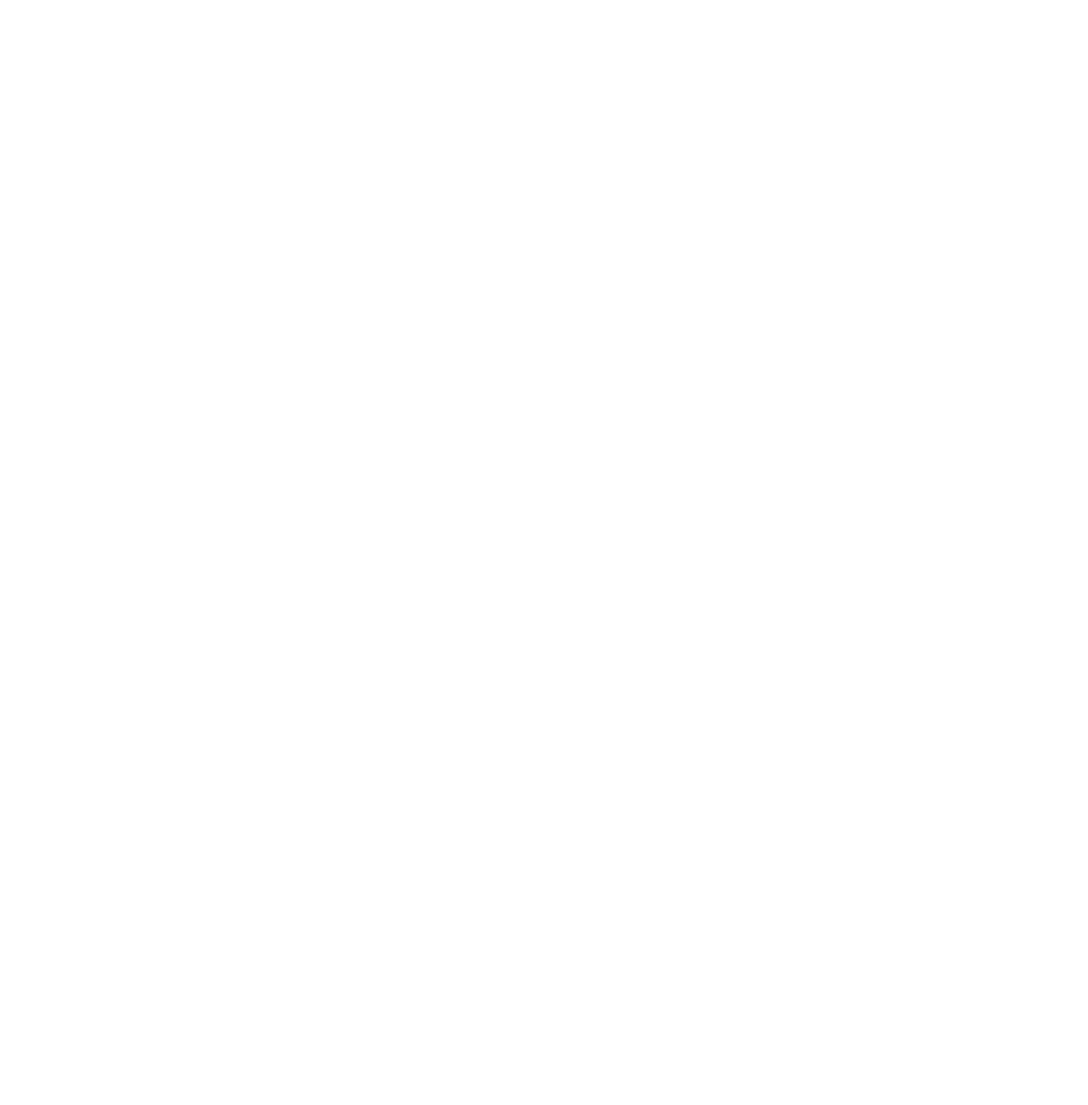
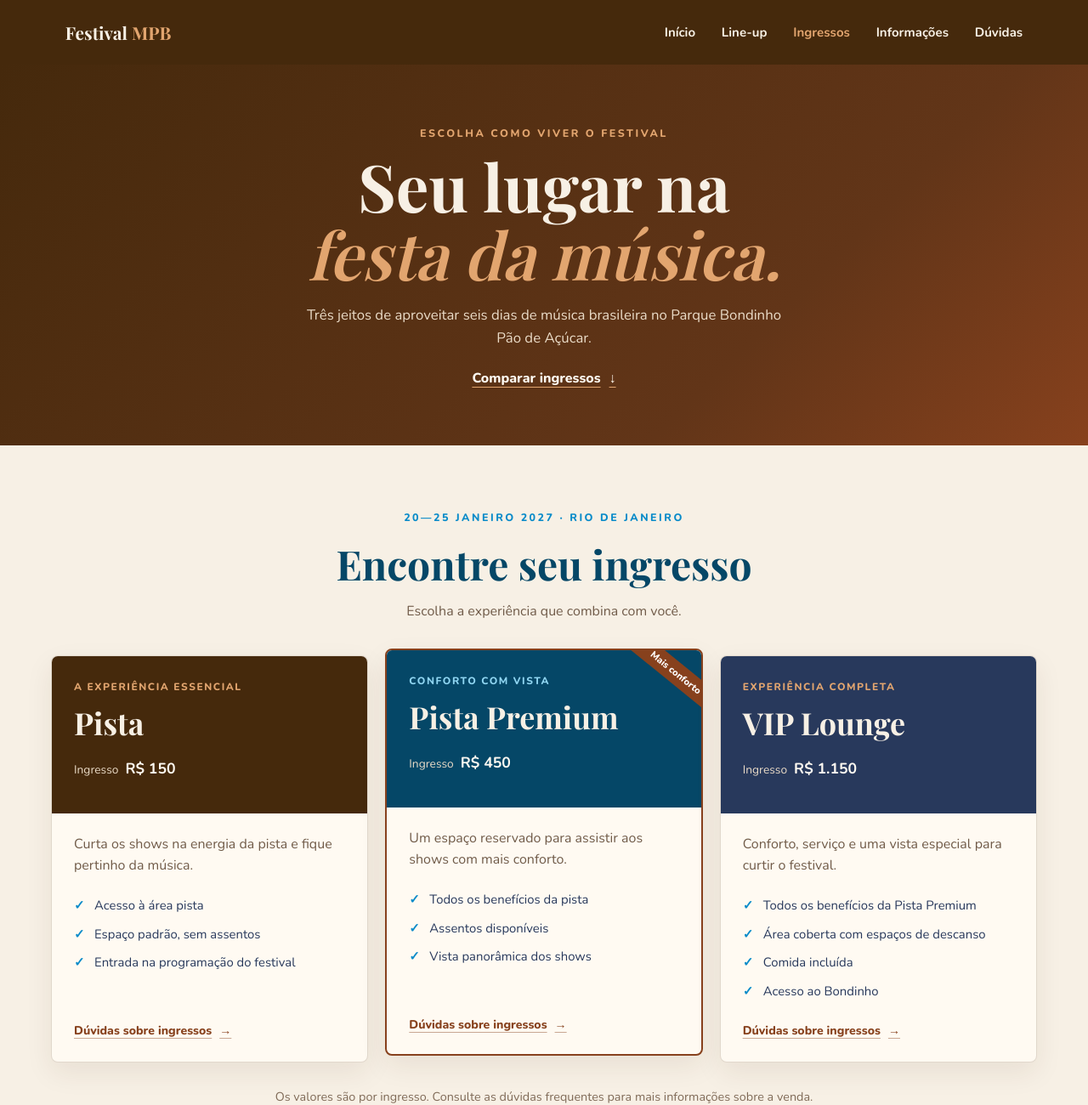
Before and after one commit to VitorMoura11TIC/Festival-MPB, a plain HTML site: page ingressos.html in a window 1280 px wide. Shown: the top 1300 px of the page at 85% size. Before the commit the page ends 800 px from the top, so only its background shows below. Drawn offline with nearby package versions, Linux system fonts and the light colour scheme.

Commit message:
finalizcao do ingressos.html

```diff
--- a/ingressos.html
+++ b/ingressos.html
@@ -0,0 +1,51 @@
+<!doctype html>
+<html lang="pt-BR">
+<head>
+  <meta charset="utf-8">
+  <meta name="viewport" content="width=device-width, initial-scale=1">
+  <meta name="theme-color" content="#45290c">
+  <meta name="description" content="Conheça as opções de ingresso para o Festival MPB, de 20 a 25 de janeiro de 2027.">
+  <title>Ingressos | Festival MPB</title>
+  <link rel="preconnect" href="https://fonts.googleapis.com">
+  <link rel="preconnect" href="https://fonts.gstatic.com" crossorigin>
+  <link href="https://fonts.googleapis.com/css2?family=Nunito:wght@400;600;700;800&family=Playfair+Display:wght@600;700&display=swap" rel="stylesheet">
+  <link rel="stylesheet" href="style.css">
+</head>
+<body>
+  <header class="site-header">
+    <a class="brand" href="index.html" aria-label="Festival MPB — início">Festival <span>MPB</span></a>
+    <nav class="main-nav" aria-label="Navegação principal">
+      <a href="index.html">Início</a><a href="lineup.html">Line-up</a><a href="ingressos.html" aria-current="page">Ingressos</a><a href="informacoes.html">Informações</a><a href="faq.html">Dúvidas</a>
+    </nav>
+  </header>
+  <main>
+    <section class="tickets-hero">
+      <p class="eyebrow">Escolha como viver o festival</p>
+      <h1>Seu lugar na<br><em>festa da música.</em></h1>
+      <p>Três jeitos de aproveitar seis dias de música brasileira no Parque Bondinho Pão de Açúcar.</p>
+      <a class="text-link" href="#tipos-ingresso">Comparar ingressos <span aria-hidden="true">↓</span></a>
+    </section>
+    <section class="ticket-section" id="tipos-ingresso">
+      <div class="section-heading"><p class="eyebrow">20—25 janeiro 2027 · Rio de Janeiro</p><h2>Encontre seu ingresso</h2><p>Escolha a experiência que combina com você.</p></div>
+      <div class="ticket-grid">
+        <article class="ticket-card">
+          <div class="ticket-card-top"><p class="ticket-kicker">A experiência essencial</p><h3>Pista</h3><p class="ticket-price">Ingresso <strong>R$ 150</strong></p></div>
+          <div class="ticket-card-body"><p class="ticket-description">Curta os shows na energia da pista e fique pertinho da música.</p><ul><li>Acesso à área pista</li><li>Espaço padrão, sem assentos</li><li>Entrada na programação do festival</li></ul><a class="ticket-link" href="faq.html">Dúvidas sobre ingressos <span aria-hidden="true">→</span></a></div>
+        </article>
+        <article class="ticket-card ticket-card-featured">
+          <div class="ticket-ribbon">Mais conforto</div>
+          <div class="ticket-card-top"><p class="ticket-kicker">Conforto com vista</p><h3>Pista Premium</h3><p class="ticket-price">Ingresso <strong>R$ 450</strong></p></div>
+          <div class="ticket-card-body"><p class="ticket-description">Um espaço reservado para assistir aos shows com mais conforto.</p><ul><li>Todos os benefícios da pista</li><li>Assentos disponíveis</li><li>Vista panorâmica dos shows</li></ul><a class="ticket-link" href="faq.html">Dúvidas sobre ingressos <span aria-hidden="true">→</span></a></div>
+        </article>
+        <article class="ticket-card ticket-card-vip">
+          <div class="ticket-card-top"><p class="ticket-kicker">Experiência completa</p><h3>VIP Lounge</h3><p class="ticket-price">Ingresso <strong>R$ 1.150</strong></p></div>
+          <div class="ticket-card-body"><p class="ticket-description">Conforto, serviço e uma vista especial para curtir o festival.</p><ul><li>Todos os benefícios da Pista Premium</li><li>Área coberta com espaços de descanso</li><li>Comida incluída</li><li>Acesso ao Bondinho</li></ul><a class="ticket-link" href="faq.html">Dúvidas sobre ingressos <span aria-hidden="true">→</span></a></div>
+        </article>
+      </div>
+      <p class="ticket-note">Os valores são por ingresso. Consulte as dúvidas frequentes para mais informações sobre a venda.</p>
+    </section>
+    <section class="ticket-bottom"><p class="eyebrow">Precisa de ajuda?</p><h2>Estamos aqui para ajudar.</h2><p>Consulte as dúvidas frequentes ou envie uma mensagem para nossa equipe.</p><a class="button button-primary" href="faq.html">Acessar dúvidas e contato <span aria-hidden="true">→</span></a></section>
+  </main>
+  <footer class="site-footer"><a class="brand" href="index.html">Festival <span>MPB</span></a><p>Canções que fazem parte da gente.</p><small>© 2027 Festival MPB</small></footer>
+</body>
+</html>
--- a/style.css
+++ b/style.css
@@ -130,3 +130,45 @@ a { color: inherit; }
   .home-venue { grid-template-columns: 1fr; gap: 36px; padding: 68px 24px; }
   .venue-mark { min-height: 280px; }
 }
+
+/* Ingressos */
+.tickets-hero { padding: 72px 24px 68px; color: var(--cream); text-align: center; background: linear-gradient(135deg, #45290c, #623518 70%, #87411d); }
+.tickets-hero .eyebrow { color: #e2a56f; }
+.tickets-hero h1 { margin: 0; font: 700 clamp(2.8rem, 6vw, 4.8rem)/1.04 var(--serif); }
+.tickets-hero h1 em { color: #e2a56f; font-weight: 600; }
+.tickets-hero > p:not(.eyebrow) { max-width: 570px; margin: 18px auto 22px; color: #eadbc7; font-size: 1.05rem; line-height: 1.65; }
+.tickets-hero .text-link { color: #fffaf2; }
+.ticket-section { width: min(1160px, calc(100% - 40px)); margin: 0 auto; padding: 76px 0 82px; }
+.ticket-section .section-heading { margin-bottom: 38px; }
+.ticket-section .section-heading > p:last-child { max-width: 590px; margin-right: auto; margin-left: auto; line-height: 1.6; }
+.ticket-grid { display: grid; grid-template-columns: repeat(3, minmax(0, 1fr)); align-items: stretch; gap: 20px; }
+.ticket-card { position: relative; overflow: hidden; border: 1px solid rgba(69,41,12,.16); border-radius: 8px; background: var(--paper); box-shadow: 0 12px 32px rgba(69,41,12,.08); }
+.ticket-card-top { min-height: 185px; padding: 28px 26px 22px; color: var(--cream); background: var(--brown); }
+.ticket-kicker { margin: 0 0 10px; color: #e2a56f; font-size: .75rem; font-weight: 800; letter-spacing: .13em; text-transform: uppercase; }
+.ticket-card h3 { margin: 0; font: 700 clamp(1.7rem, 3vw, 2.25rem) var(--serif); }
+.ticket-price { display: flex; align-items: baseline; gap: 8px; margin: 18px 0 0; color: #eadbc7; font-size: .86rem; }
+.ticket-price strong { color: #fffaf2; font-size: 1.1rem; }
+.ticket-card-body { display: flex; min-height: 290px; flex-direction: column; padding: 24px 26px 25px; }
+.ticket-description { min-height: 52px; margin: 0; color: #705b49; line-height: 1.55; }
+.ticket-card ul { display: grid; gap: 13px; margin: 22px 0 26px; padding: 0; list-style: none; }
+.ticket-card li { position: relative; padding-left: 24px; color: var(--ink-blue); font-size: .93rem; line-height: 1.4; }
+.ticket-card li::before { position: absolute; top: 0; left: 0; color: var(--sky); font-weight: 800; content: "✓"; }
+.ticket-link { display: inline-flex; align-items: center; gap: 9px; margin-top: auto; color: var(--rust); font-size: .88rem; font-weight: 800; text-decoration-color: rgba(135,65,29,.45); text-underline-offset: 4px; }
+.ticket-card-featured { border: 2px solid var(--rust); transform: translateY(-8px); }
+.ticket-card-featured .ticket-card-top { background: var(--blue); }
+.ticket-card-featured .ticket-kicker { color: #8fd5f1; }
+.ticket-ribbon { position: absolute; top: 14px; right: -35px; width: 130px; padding: 5px 0; transform: rotate(39deg); color: #fff; background: var(--rust); font-size: .7rem; font-weight: 800; text-align: center; }
+.ticket-card-vip .ticket-card-top { background: #28395c; }
+.ticket-card-vip .ticket-kicker { color: #e2a56f; }
+.ticket-note { margin: 30px 0 0; color: #806b58; font-size: .9rem; text-align: center; }
+.ticket-bottom { padding: 65px 24px 72px; text-align: center; background: #eee1d0; }
+.ticket-bottom h2 { margin: 0; color: var(--blue); font: 700 clamp(2rem, 4vw, 3rem) var(--serif); }
+.ticket-bottom > p:not(.eyebrow) { margin: 13px 0 24px; color: #705b49; }
+
+@media (max-width: 850px) {
+  .ticket-grid { grid-template-columns: 1fr; max-width: 540px; margin: 0 auto; gap: 18px; }
+  .ticket-card-featured { transform: none; }
+  .ticket-card-body { min-height: auto; }
+  .ticket-card-top { min-height: 165px; }
+  .ticket-description { min-height: auto; }
+}
```
